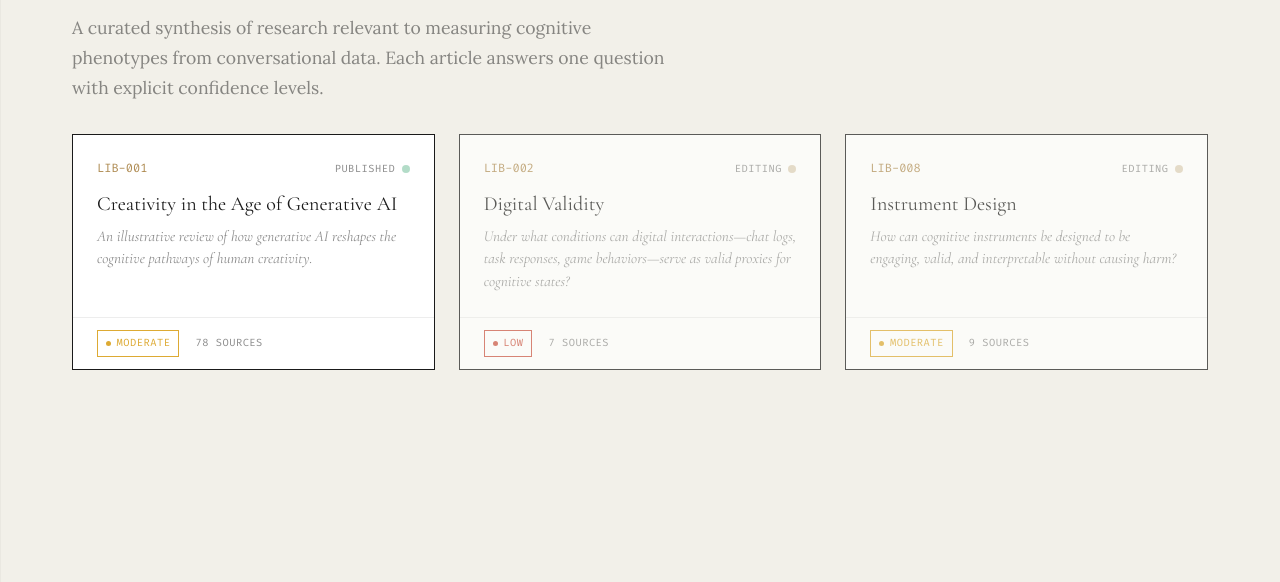
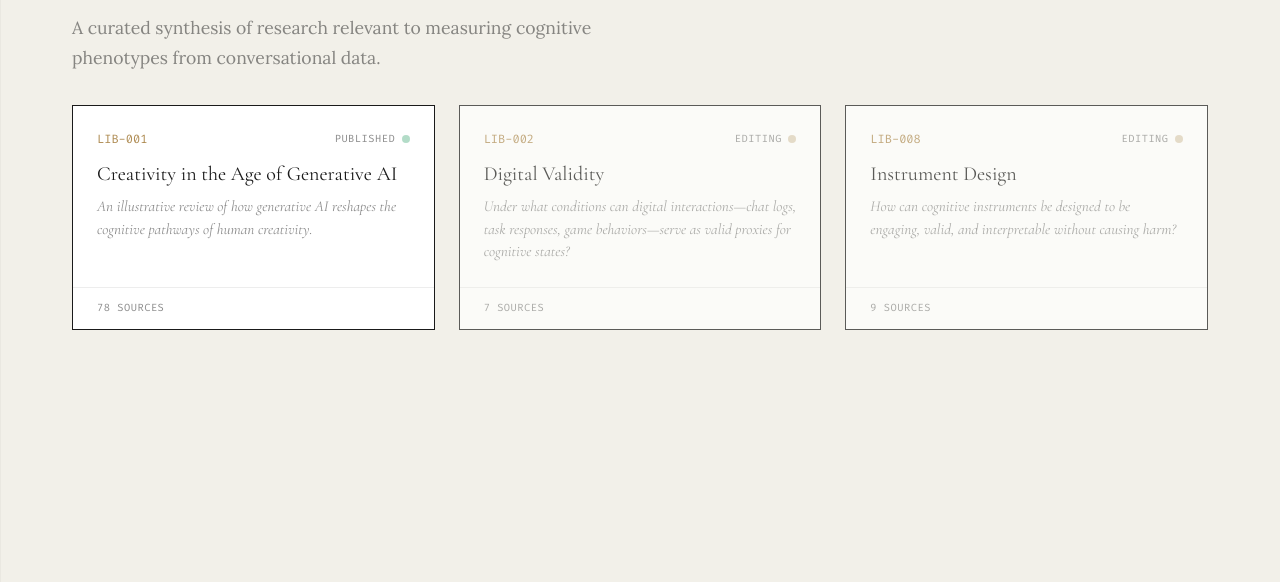
Before and after one commit to phronos-2025/phronos-library, an Astro site: page / in a window 1280 px wide. Shown: the part 218-800 px from the top of the page. Built offline with nearby package versions, Linux system fonts and the light colour scheme; Astro itself is replaced by a stand-in of ours.

Commit message:
Remove confidence badges and trim library intro text
Drop the per-card confidence level indicators and shorten the
library page introduction to a single sentence.

Co-authored-by: Cursor <cursoragent@cursor.com>

```diff
--- a/src/pages/index.astro
+++ b/src/pages/index.astro
@@ -305,8 +305,7 @@ const confidenceColors = {
         <h1 class="library-title">Library</h1>
         <p class="library-intro">
           A curated synthesis of research relevant to measuring cognitive
-          phenotypes from conversational data. Each article answers one question
-          with explicit confidence levels.
+          phenotypes from conversational data.
         </p>
       </header>
 
@@ -344,10 +343,6 @@ const confidenceColors = {
                 )}
 
                 <div class="card-footer">
-                  <span class="confidence-badge" style={`color: ${confidenceColors[article.data.confidence]}; border-color: ${confidenceColors[article.data.confidence]}`}>
-                    <span class="confidence-dot" style={`background: ${confidenceColors[article.data.confidence]}`}></span>
-                    {article.data.confidence}
-                  </span>
                   <span class="card-sources">{article.data.sources} sources</span>
                 </div>
               </article>
```
